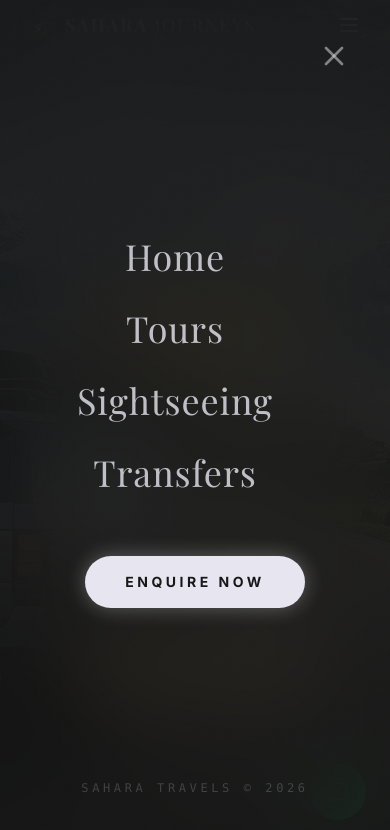
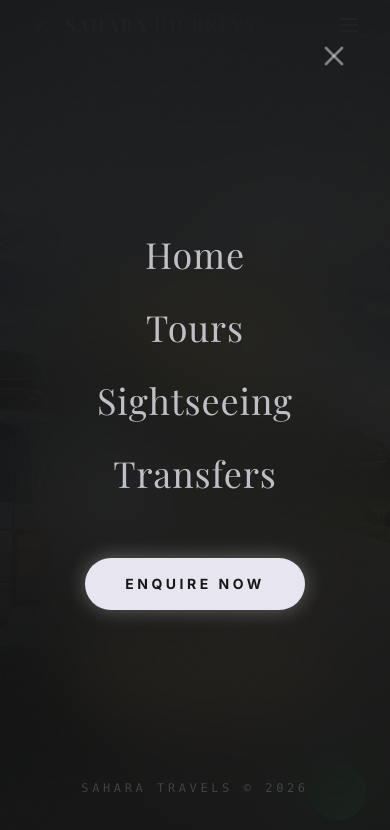
Before and after one commit to sashankbanda/sahara_travels_prototype, a React (Vite) app: page / in a window 390 px wide. Both pictures are taken after a click on the button 349 px from the left and 25 px from the top of the page. Shown: the top 830 px of the page. Built offline with nearby package versions, Linux system fonts and the light colour scheme; a web font is replaced by a local one.

Commit message:
I am fixing the mobile menu alignment in Navbar

```diff
--- a/src/components/home/MobileMenu.tsx
+++ b/src/components/home/MobileMenu.tsx
@@ -74,10 +74,12 @@ export const MobileMenu = ({ isOpen, onClose }: MobileMenuProps) => {
                                 <Link
                                     to={item === "Home" ? "/" : `/${item.toLowerCase()}`}
                                     onClick={onClose}
-                                    className="text-4xl md:text-5xl font-serif text-white/80 hover:text-white transition-colors tracking-wide flex items-center gap-4 group"
+                                    className="relative text-4xl md:text-5xl font-serif text-white/80 hover:text-white transition-colors tracking-wide group"
                                 >
                                     {item}
-                                    <ArrowRight className="w-6 h-6 opacity-0 -translate-x-4 group-hover:opacity-100 group-hover:translate-x-0 transition-all duration-300 text-primary" />
+                                    <span className="absolute left-full top-1/2 -translate-y-1/2 ml-4">
+                                        <ArrowRight className="w-6 h-6 opacity-0 -translate-x-4 group-hover:opacity-100 group-hover:translate-x-0 transition-all duration-300 text-primary" />
+                                    </span>
                                 </Link>
                             </motion.div>
                         ))}
@@ -92,11 +94,11 @@ export const MobileMenu = ({ isOpen, onClose }: MobileMenuProps) => {
                         </button>
                     </motion.div>
 
-                    <div className="absolute bottom-12 text-white/20 text-xs tracking-[0.3em] font-mono">
+                    <div className="absolute bottom-12 left-1/2 -translate-x-1/2 text-white/20 text-xs tracking-[0.3em] font-mono whitespace-nowrap">
                         SAHARA TRAVELS © 2026
                     </div>
-                </motion.div>
+                </motion.div >
             )}
-        </AnimatePresence>
+        </AnimatePresence >
     );
 };
```
